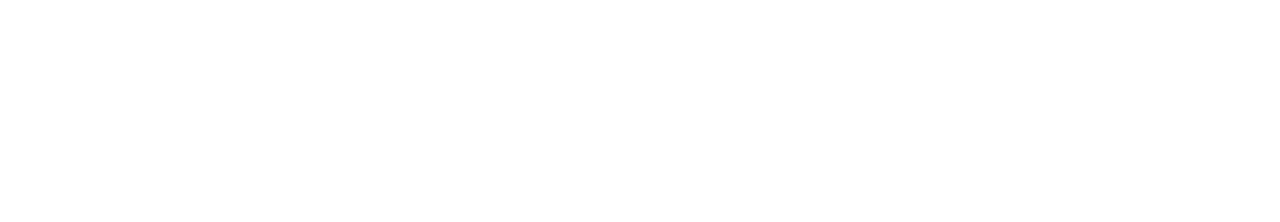
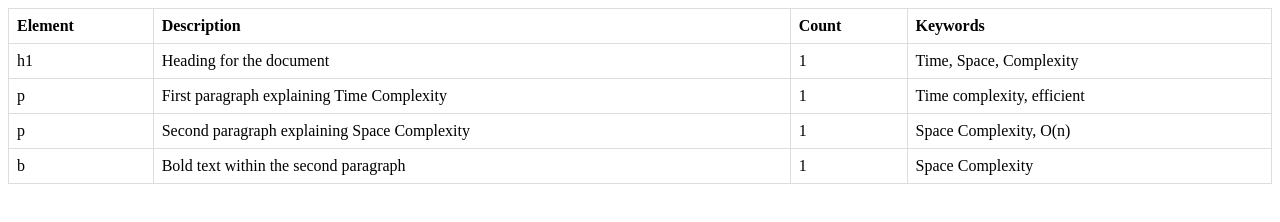
Before and after one commit to acciojob/time-and-space-complexity-kartik120-pk, a website: page main.html in a window 1280 px wide. Drawn offline with Linux system fonts and the light colour scheme.

Commit message:
created a submission

```diff
--- a/main.html
+++ b/main.html
@@ -8,6 +8,38 @@
 
 <body>
 	<!-- the entire body must be written by student -->
+	<table>
+		<tr>
+			<th>Element</th>
+			<th>Description</th>
+			<th>Count</th>
+			<th>Keywords</th>
+		</tr>
+		<tr>
+			<td>h1</td>
+			<td>Heading for the document</td>
+			<td>1</td>
+			<td>Time, Space, Complexity</td>
+		</tr>
+		<tr>
+			<td>p</td>
+			<td>First paragraph explaining Time Complexity</td>
+			<td>1</td>
+			<td>Time complexity, efficient</td>
+		</tr>
+		<tr>
+			<td>p</td>
+			<td>Second paragraph explaining Space Complexity</td>
+			<td>1</td>
+			<td>Space Complexity, O(n)</td>
+		</tr>
+		<tr>
+			<td>b</td>
+			<td>Bold text within the second paragraph</td>
+			<td>1</td>
+			<td>Space Complexity</td>
+		</tr>
+	</table>
     <script type="text/javascript" src="./script.js">
 </script>
 
--- a/styles.css
+++ b/styles.css
@@ -1 +1,11 @@
 /*  your css code here. If applicable */
+td, th {
+  border: 1px solid #dddddd;
+  text-align: left;
+  padding: 8px;
+}
+table {
+
+  border-collapse: collapse;
+  width: 100%;
+}
```
